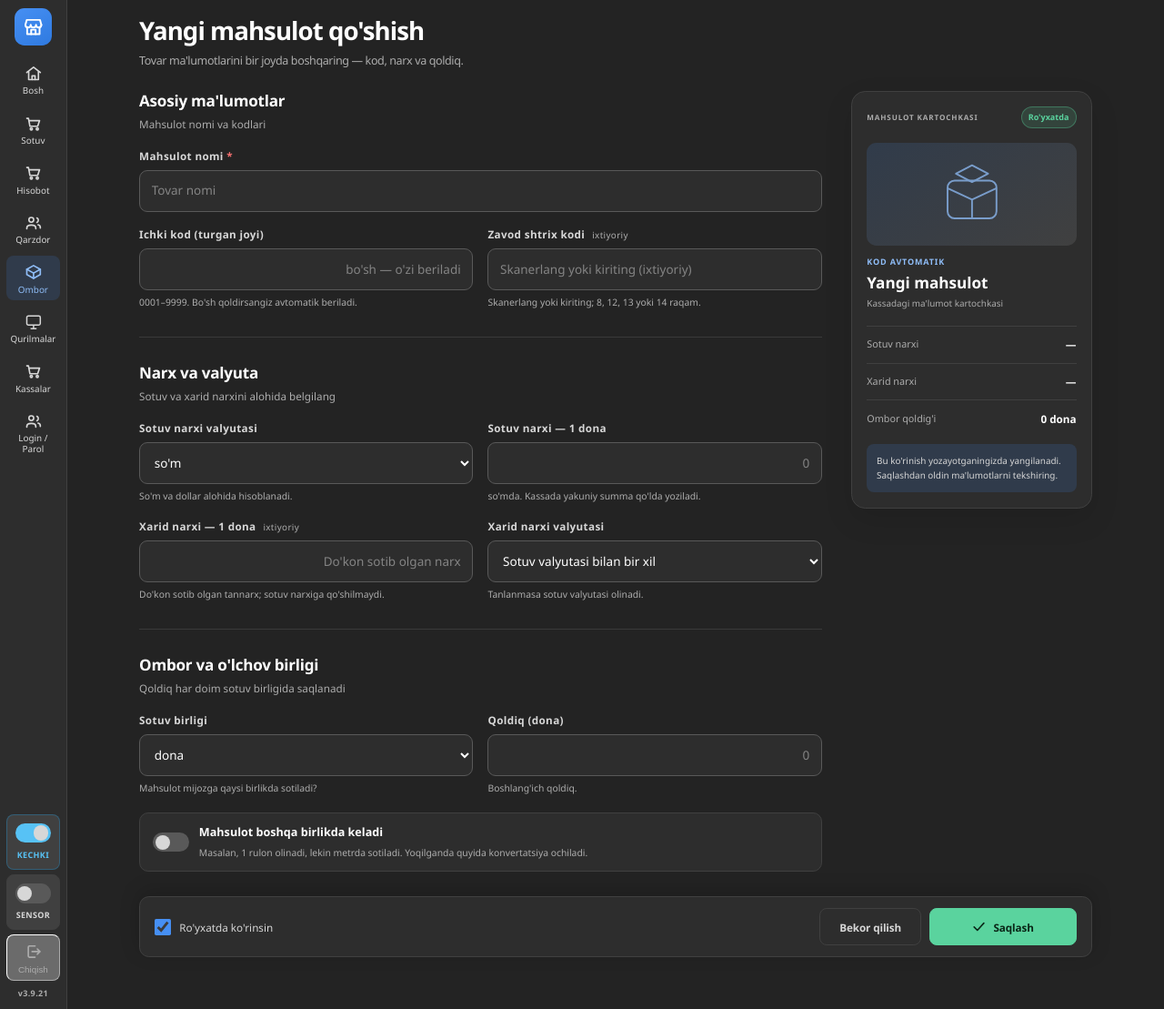
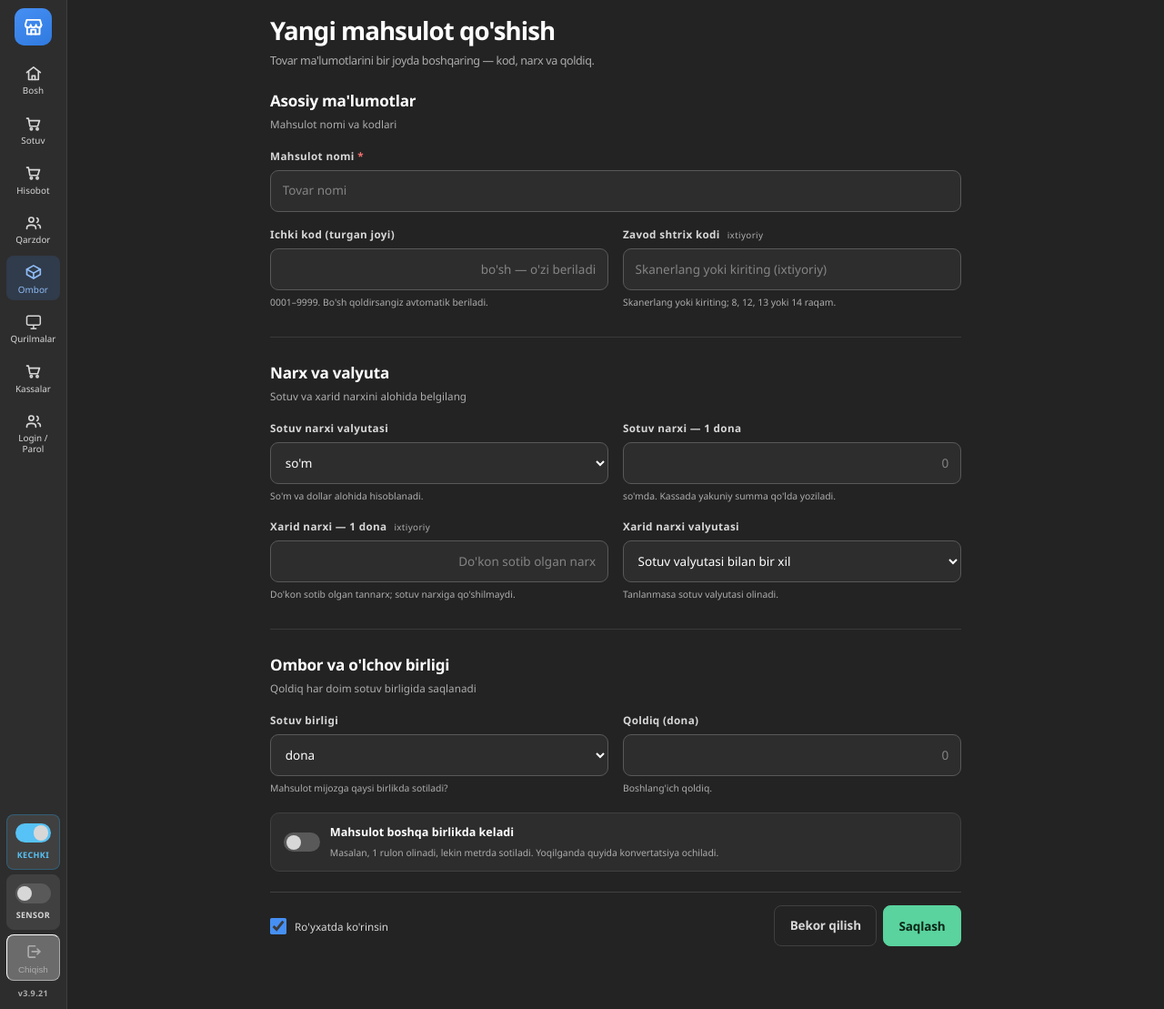
Before and after one commit to OSSWebDeveloper/ulugbek_xozmag, a Django app: page /ombor/yangi/ in a window 1280 px wide. Shown: the whole page at 91% size. Run offline with Django 5.2, Linux system fonts and the light colour scheme; the visitor is signed in with stand-in values (Sample User, id 1).

Commit message:
Mahsulot formasi: kartochka olib tashlandi, saqlash qatori soddalashtirildi

```diff
--- a/static/css/mahsulot-forma.css
+++ b/static/css/mahsulot-forma.css
@@ -1,11 +1,9 @@
 /* BizaroPOS — mahsulot muharriri. Boshqa sahifalar uslubi o'zgarmaydi. */
-.mahsulot-sahifa {max-width:1180px;margin-inline:auto;padding:0 8px 28px;}
+.mahsulot-sahifa {max-width:860px;margin-inline:auto;padding:0 8px 28px;}
 .mahsulot-sarlavha {display:flex;align-items:flex-end;justify-content:space-between;gap:16px;flex-wrap:wrap;margin:5px 0 26px;}
 .mahsulot-sarlavha > div:first-child > div:first-child {font-size:clamp(25px,2.4vw,33px);font-weight:780;letter-spacing:-.035em;line-height:1.18;color:var(--matn-rang);}
 .mahsulot-sarlavha .kichik {font-size:14px;color:var(--matn-3);margin-top:9px;font-weight:400;line-height:1.5;}
 .mahsulot-forma {display:block;padding:0;border:0;background:none;box-shadow:none;}
-.mahsulot-layout {display:grid;grid-template-columns:minmax(0,1fr) 294px;align-items:start;gap:36px;}
-.mahsulot-asosiy-panel {min-width:0;}
 .mahsulot-bolim {padding:0;margin:0;border:0;background:none;box-shadow:none;}
 .mahsulot-bolim-bosh {margin:0 0 20px;}
 .mahsulot-bolim h2 {margin:0;color:var(--matn-rang);font-size:19px;font-weight:760;line-height:1.3;letter-spacing:-.015em;}
@@ -37,32 +35,10 @@
 .mahsulot-farq.manfiy {background:var(--xato-fon);border-color:var(--xato-chek);}
 .mahsulot-farq.manfiy strong {color:var(--xato);}
 
-/* O'ng tarafdagi jonli kartochka */
-.mahsulot-preview {position:sticky;top:18px;min-width:0;}
-.mahsulot-preview-ichki {overflow:hidden;border:1px solid var(--chegara);border-radius:17px;background:var(--panel);box-shadow:0 14px 36px rgba(0,0,0,.10);padding:18px;}
-.mahsulot-preview-yuqori {display:flex;justify-content:space-between;align-items:center;gap:7px;}
-.mahsulot-preview-belgi {font-size:9px;letter-spacing:.11em;font-weight:780;color:var(--matn-3);}
-.mahsulot-preview-status {border-radius:50px;padding:5px 8px;color:var(--tasdiq);background:var(--tasdiq-fon);border:1px solid var(--tasdiq-chek);white-space:nowrap;font-size:10px;font-weight:700;}
-.mahsulot-preview-status.yashirin {background:var(--panel-2);color:var(--matn-3);border-color:var(--chegara);}
-.mahsulot-preview-rasm {width:100%;height:126px;display:grid;place-items:center;margin:18px 0 13px;border-radius:12px;background:linear-gradient(145deg,var(--urgu-fon),var(--panel-2));color:var(--urgu-matn);}
-.mahsulot-preview-rasm svg {width:82px;height:82px;opacity:.75;}
-.mahsulot-preview-kod {color:var(--urgu-matn);font-weight:750;font-size:10px;letter-spacing:.095em;}
-.mahsulot-preview-nom {margin-top:6px;font-size:19px;font-weight:770;line-height:1.3;color:var(--matn-rang);overflow-wrap:anywhere;}
-.mahsulot-preview-tavsif {margin-top:5px;font-size:11px;color:var(--matn-3);}
-.mahsulot-preview-qator {display:flex;align-items:flex-start;justify-content:space-between;gap:10px;padding:13px 0;border-top:1px solid var(--chegara);}
-.mahsulot-preview-tavsif + .mahsulot-preview-qator {margin-top:19px;}
-.mahsulot-preview-qator span {font-size:12px;color:var(--matn-3);}
-.mahsulot-preview-qator strong {max-width:145px;text-align:right;font-size:13px;color:var(--matn-rang);font-weight:740;overflow-wrap:anywhere;font-variant-numeric:tabular-nums;}
-.mahsulot-preview-izoh {padding:12px;margin-top:9px;background:var(--urgu-fon);border-radius:9px;color:var(--matn-2);font-size:11px;line-height:1.6;}
-
-/* Bir butun asosiy saqlash paneli */
-.mahsulot-amallar {position:sticky;bottom:0;z-index:5;display:flex;align-items:center;justify-content:space-between;flex-wrap:wrap;gap:16px;margin-top:30px;padding:13px 18px;background:var(--panel);border:1px solid var(--chegara);border-radius:12px;box-shadow:0 -6px 24px rgba(0,0,0,.17);}
+/* Saqlash qatori */
+.mahsulot-amallar {display:flex;align-items:center;justify-content:space-between;flex-wrap:wrap;gap:12px;margin-top:24px;padding-top:16px;border-top:1px solid var(--chegara);}
 .mahsulot-amallar .faol-belgi {font-size:13px;color:var(--matn-2);margin:0;}
-.mahsulot-amallar .forma-tugmalar {display:flex;gap:9px;min-width:0;flex:none;}
-.mahsulot-amallar .forma-tugmalar .tugma {display:inline-flex;align-items:center;justify-content:center;min-height:46px;min-width:125px;padding:0 18px;box-sizing:border-box;border-radius:9px;font-size:13px;font-weight:700;}
-.mahsulot-amallar .forma-tugmalar .tugma.yashil {min-width:180px;}
-.mahsulot-amallar .forma-tugmalar .tugma:focus-visible {outline:2px solid var(--urgu);outline-offset:3px;}
-@media(max-width:980px) {.mahsulot-layout {grid-template-columns:minmax(0,1fr) 250px;gap:22px;}.mahsulot-preview-ichki{padding:14px;}.mahsulot-amallar{padding:12px;}}
-@media(max-width:760px) {.mahsulot-layout{grid-template-columns:minmax(0,1fr);gap:22px;}.mahsulot-preview{position:static;}.mahsulot-preview-ichki{display:grid;grid-template-columns:1fr 1fr;gap:0 16px;}.mahsulot-preview-yuqori,.mahsulot-preview-izoh{grid-column:1/-1;}.mahsulot-preview-rasm{height:110px;grid-row:2/6;}.mahsulot-preview-kod{margin-top:18px;}.mahsulot-preview-qator{grid-column:1/-1;}}
-@media(max-width:540px) {.mahsulot-sahifa{padding-inline:0;}.mahsulot-sarlavha > div:first-child > div:first-child{font-size:25px;}.mahsulot-bolim .forma-setka{grid-template-columns:minmax(0,1fr);gap:16px;}.mahsulot-ajratgich{margin:26px 0;}.mahsulot-preview-ichki{display:block;}.mahsulot-preview-rasm{height:110px;}.mahsulot-amallar{padding:11px;border-radius:10px;}.mahsulot-amallar .forma-tugmalar{width:100%;display:grid;grid-template-columns:1fr 1fr;}.mahsulot-amallar .forma-tugmalar .tugma,.mahsulot-amallar .forma-tugmalar .tugma.yashil{width:100%;min-width:0;padding:0 8px;}}
+.mahsulot-amallar .forma-tugmalar {display:flex;gap:8px;margin:0;min-width:0;flex:none;}
+.mahsulot-amallar .forma-tugmalar .tugma {flex:none;white-space:nowrap;}
+@media(max-width:540px) {.mahsulot-sahifa{padding-inline:0;}.mahsulot-sarlavha > div:first-child > div:first-child{font-size:25px;}.mahsulot-bolim .forma-setka{grid-template-columns:minmax(0,1fr);gap:16px;}.mahsulot-ajratgich{margin:26px 0;}.mahsulot-amallar .forma-tugmalar{width:100%;}.mahsulot-amallar .forma-tugmalar .tugma{flex:1;min-width:0;}}
 @media(prefers-reduced-motion:reduce){.mahsulot-bolim .kirish{transition:none;}}
--- a/static/js/ombor.js
+++ b/static/js/ombor.js
@@ -47,15 +47,6 @@
     var qoldiq = document.getElementById("id_qoldiq");
     var qoldiqMaydon = document.getElementById("qoldiq-maydon");
     var qadoqSoni = document.getElementById("qadoq-soni");
-    var nom = document.getElementById("id_nom");
-    var kod = document.getElementById("id_kod");
-    var faol = document.getElementById("id_faol");
-    var previewNom = document.getElementById("preview-nom");
-    var previewKod = document.getElementById("preview-kod");
-    var previewNarx = document.getElementById("preview-narx");
-    var previewXarid = document.getElementById("preview-xarid");
-    var previewQoldiq = document.getElementById("preview-qoldiq");
-    var previewStatus = document.getElementById("preview-status");
     var narx = document.getElementById("id_narx");
     var xaridNarxi = document.getElementById("id_kelish_narxi");
     var xaridValyutasi = document.getElementById("id_kelish_valyutasi");
@@ -109,28 +100,6 @@
       // Yangi tovarda qoldiq qadoq sonidan chiqadi — qo'lda yozilmaydi.
       var qoldiqYashirin = yoniq && yangiMi;
       qoldiqMaydon.hidden = qoldiqYashirin;
-
-      // Jonli kartochka: hech qanday ma'lumot serverga yuborilmaydi.
-      // Faqat foydalanuvchi kiritgan qiymatlarni ko'rsatadi.
-      if (previewNom) {
-        previewNom.textContent = nom && nom.value.trim() ? nom.value.trim() : "Yangi mahsulot";
-        var kodMatn = kod && kod.value.trim();
-        previewKod.textContent = kodMatn ? "KOD " + kodMatn : "KOD AVTOMATIK";
-        var sotuvMatn = narx && narx.value.trim() ? chiroyli(son(narx.value)) : "—";
-        var xaridMatn = xaridNarxi && xaridNarxi.value.trim() ? chiroyli(son(xaridNarxi.value)) : "—";
-        var valyutaKod = valyuta && valyuta.value === "dollar" ? "$" : "so'm";
-        var xaridKod = xaridValyutasi && xaridValyutasi.value === "dollar" ? "$"
-                      : xaridValyutasi && xaridValyutasi.value === "som" ? "so'm" : valyutaKod;
-        if (previewNarx) previewNarx.textContent = sotuvMatn === "—" ? "—" : sotuvMatn + " " + valyutaKod;
-        if (previewXarid) previewXarid.textContent = xaridMatn === "—" ? "—" : xaridMatn + " " + xaridKod;
-        var qoldiqHisob = son(qoldiq && qoldiq.value);
-        if (qoldiqYashirin) qoldiqHisob = son(qadoqSoni && qadoqSoni.value) * son(olishMiqdori.value);
-        if (previewQoldiq) previewQoldiq.textContent = chiroyli(Math.round(qoldiqHisob * 1000) / 1000) + " " + (sotuv || "dona");
-        if (previewStatus && faol) {
-          previewStatus.textContent = faol.checked ? "Ro'yxatda" : "Yashirilgan";
-          previewStatus.classList.toggle("yashirin", !faol.checked);
-        }
-      }
 
       if (!yoniq) {
         qoida.hidden = true;
@@ -186,7 +155,7 @@
       qoida.textContent = qatorlar.join("  ·  ");
     }
 
-    [belgi, birlik, olishBirligi, olishMiqdori, qoldiq, qadoqSoni, narx, valyuta, xaridNarxi, xaridValyutasi, nom, kod, faol]
+    [belgi, birlik, olishBirligi, olishMiqdori, qoldiq, qadoqSoni, narx, valyuta, xaridNarxi, xaridValyutasi]
       .forEach(function (el) {
         if (!el) return;
         el.addEventListener("change", yangila);
--- a/templates/ombor/mahsulot_form.html
+++ b/templates/ombor/mahsulot_form.html
@@ -20,8 +20,6 @@
       <div class="xabar error" role="alert">{{ form.non_field_errors|striptags }}</div>
     {% endif %}
 
-    <div class="mahsulot-layout">
-      <div class="mahsulot-asosiy-panel">
     <section class="mahsulot-bolim" aria-labelledby="mahsulot-asosiy">
       <div class="mahsulot-bolim-bosh">
         <div>
@@ -152,40 +150,6 @@
       </div>
     </section>
 
-      </div>
-      <aside class="mahsulot-preview" aria-label="Mahsulotning jonli ko'rinishi">
-        <div class="mahsulot-preview-ichki">
-          <div class="mahsulot-preview-yuqori">
-            <span class="mahsulot-preview-belgi">MAHSULOT KARTOCHKASI</span>
-            <span class="mahsulot-preview-status" id="preview-status">Ro'yxatda</span>
-          </div>
-          <div class="mahsulot-preview-rasm" aria-hidden="true">
-            <svg viewBox="0 0 96 96" fill="none" xmlns="http://www.w3.org/2000/svg">
-              <rect x="13" y="28" width="70" height="54" rx="10" stroke="currentColor" stroke-width="2.5"/>
-              <path d="M13 39L48 55L83 39M48 55V82M25 18L48 6L71 18L48 30L25 18Z" stroke="currentColor" stroke-width="2.5" stroke-linejoin="round"/>
-            </svg>
-          </div>
-          <div class="mahsulot-preview-kod" id="preview-kod">KOD AVTOMATIK</div>
-          <div class="mahsulot-preview-nom" id="preview-nom">Yangi mahsulot</div>
-          <div class="mahsulot-preview-tavsif">Kassadagi ma'lumot kartochkasi</div>
-          <div class="mahsulot-preview-qator">
-            <span>Sotuv narxi</span>
-            <strong id="preview-narx">—</strong>
-          </div>
-          <div class="mahsulot-preview-qator">
-            <span>Xarid narxi</span>
-            <strong id="preview-xarid">—</strong>
-          </div>
-          <div class="mahsulot-preview-qator">
-            <span>Ombor qoldig'i</span>
-            <strong id="preview-qoldiq">0 dona</strong>
-          </div>
-          <div class="mahsulot-preview-izoh">
-            Bu ko'rinish yozayotganingizda yangilanadi. Saqlashdan oldin ma'lumotlarni tekshiring.
-          </div>
-        </div>
-      </aside>
-    </div>
 
     <div class="mahsulot-amallar">
       <label class="faol-belgi">
@@ -193,7 +157,7 @@
       </label>
       <div class="forma-tugmalar">
         <a class="tugma tinch" href="{% url 'ombor:royxat' %}">Bekor qilish</a>
-        <button type="submit" class="tugma yashil"><svg class="ikon"><use href="#i-belgi"></use></svg> Saqlash</button>
+        <button type="submit" class="tugma yashil">Saqlash</button>
       </div>
     </div>
   </form>
```
Also changed, not shown: ombor/test_mahsulot_forma.py (+4 -4 lines).
